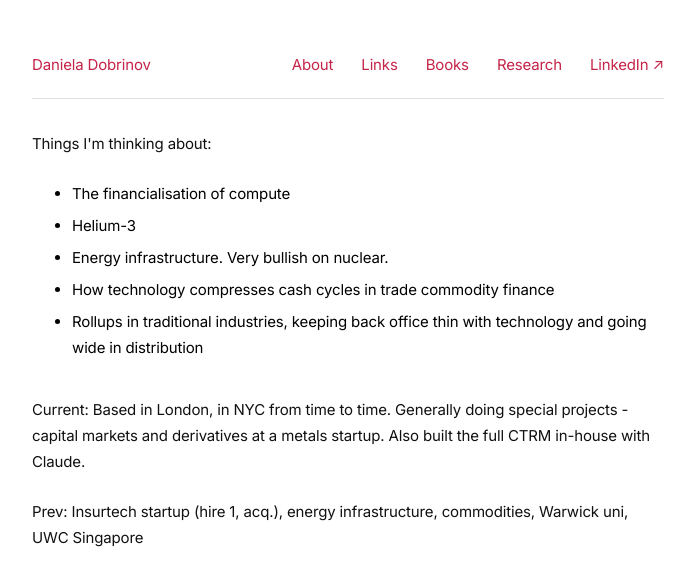
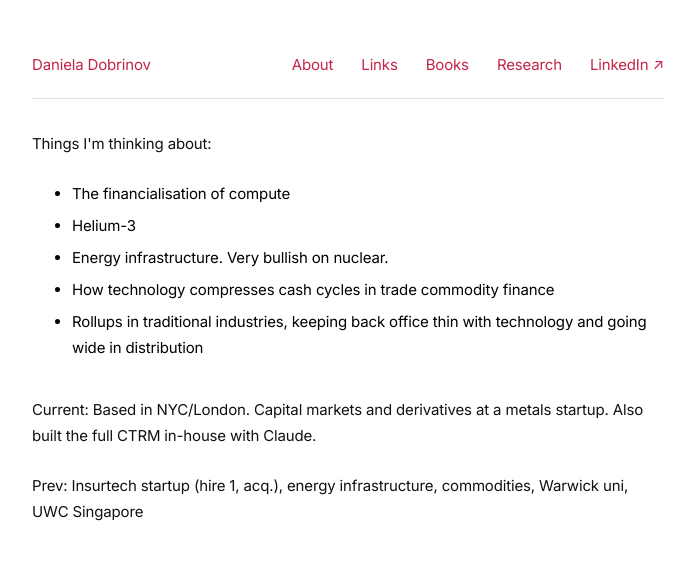
Before and after one commit to eula01/danisite, a Next.js app: page /about in a window 1280 px wide. Shown: the top 586 px of the page, without its empty margins (292-986 px from the left). Built offline with nearby package versions, Linux system fonts and the light colour scheme; a web font is replaced by a local one.

Commit message:
Update current location to NYC/London

```diff
--- a/pages/about.tsx
+++ b/pages/about.tsx
@@ -18,7 +18,7 @@ export default function About() {
             </li>
           </ul>
           <p style={{ marginTop: "2em" }}>
-            Current: Based in London, in NYC from time to time. Generally doing special projects - capital markets and derivatives at a metals startup. Also built the full CTRM in-house with Claude.
+            Current: Based in NYC/London. Capital markets and derivatives at a metals startup. Also built the full CTRM in-house with Claude.
           </p>
           <p>Prev: Insurtech startup (hire 1, acq.), energy infrastructure, commodities, Warwick uni, UWC Singapore</p>
         </div>
```
